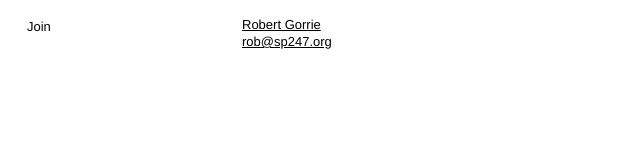
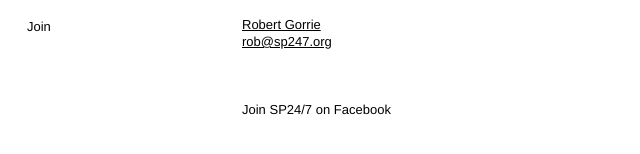
Before and after one commit to fofnz/fofnz.github.io, a Jekyll site: the page built from contact.md, in a window 1280 px wide. Shown: the part 158-312 px from the top of the page, without its empty margins (0-640 px from the left). Built offline with Jekyll 4.4.1, drawn with Linux system fonts in a browser that asks for light colours.

Commit message:
Update contact.md

```diff
--- a/contact.md
+++ b/contact.md
@@ -18,3 +18,4 @@ layout: default
 <a href="mailto:rob@sp247.org">rob@sp247.org</a>
 <br><br>
 <br><br>
+Join SP24/7 on Facebook
```
